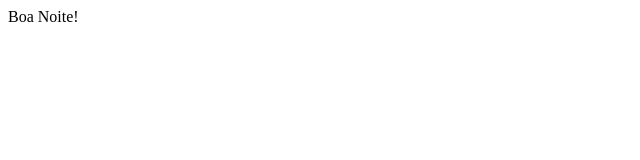
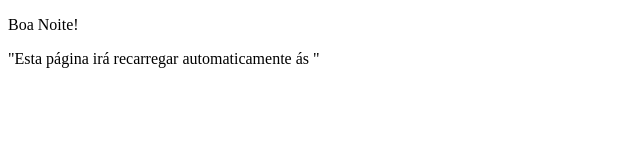
Before and after one commit to ArnaldoBatista/Recarregando-a-pagina-com-javascript.-, a plain HTML site: page index.html in a window 1280 px wide. Shown: the whole page, without its empty margins (0-640 px from the left). Drawn offline with Linux system fonts and the light colour scheme.

Commit message:
inclusão de novos elementos a página

```diff
--- a/index.html
+++ b/index.html
@@ -1,17 +1,21 @@
 <!DOCTYPE html>
 <html lang="pt-br">
     <head>
-        <title>Boas Vindas</title>
+        <title>Main</title>
         <meta charset="UTF-8">
 		<meta http-equiv="X-UA-Compatible" content="IE=edge,chrome=1">
-        <meta name="viewport" content="width=device-width, initial-scale=1.0">
+		<meta name="viewport" content="width=device-width, initial-scale=1.0">
+		<link rel="stylesheet" type="text/css" href="css/style.css"/>
     </head>
 <body>
-	<article>
+	<article id="cor-grad">
 	<main>
-	<div id="boas-vindas">
-
-	</div>
+	<section>
+		<p id="boas-vindas"></p>
+	</section>
+	<section id="svg">
+		<p>"Esta página irá recarregar automaticamente ás&nbsp<spam id="hora"></spam>"</p>
+	</section>
 	</main>
 	</article>
 	<script type="text/javascript" src="js/jquery.js"></script>
```
